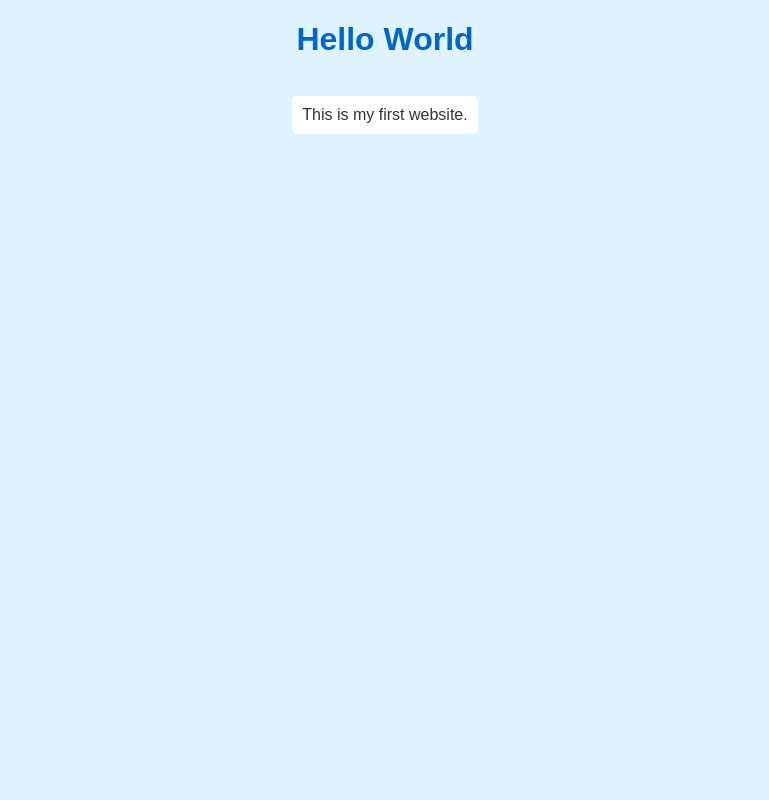
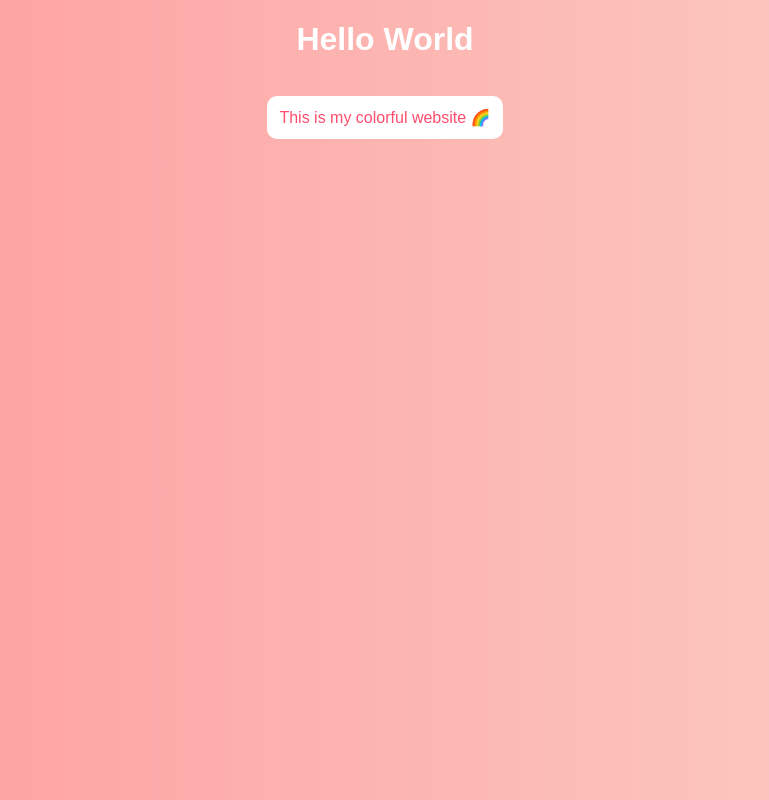
Before and after one commit to mateojonelin16-ui/webdemo, a plain HTML site: page index.html in a window 1280 px wide. Shown: the whole page, without its empty margins (255-1024 px from the left). Drawn offline with Linux system fonts and the light colour scheme.

Commit message:
index.html

```diff
--- a/index.html
+++ b/index.html
@@ -1,29 +1,29 @@
 <!DOCTYPE html>
 <html>
 <head>
-<title>Basic HTML</title>
+<title>Colorful HTML</title>
 <style>
 body {
     font-family: Arial;
-    background-color: #dff3ff;
     text-align: center;
+    background: linear-gradient(to right, #ff9a9e, #fad0c4);
 }
 h1 {
-    color: #0066cc;
+    color: #ffffff;
 }
 p {
-    color: #333;
     background-color: #ffffff;
+    color: #ff4d6d;
     display: inline-block;
-    padding: 10px;
-    border-radius: 5px;
+    padding: 12px;
+    border-radius: 10px;
 }
 </style>
 </head>
 <body>
 
 <h1>Hello World</h1>
-<p>This is my first website.</p>
+<p>This is my colorful website 🌈</p>
 
 </body>
 </html>
```
